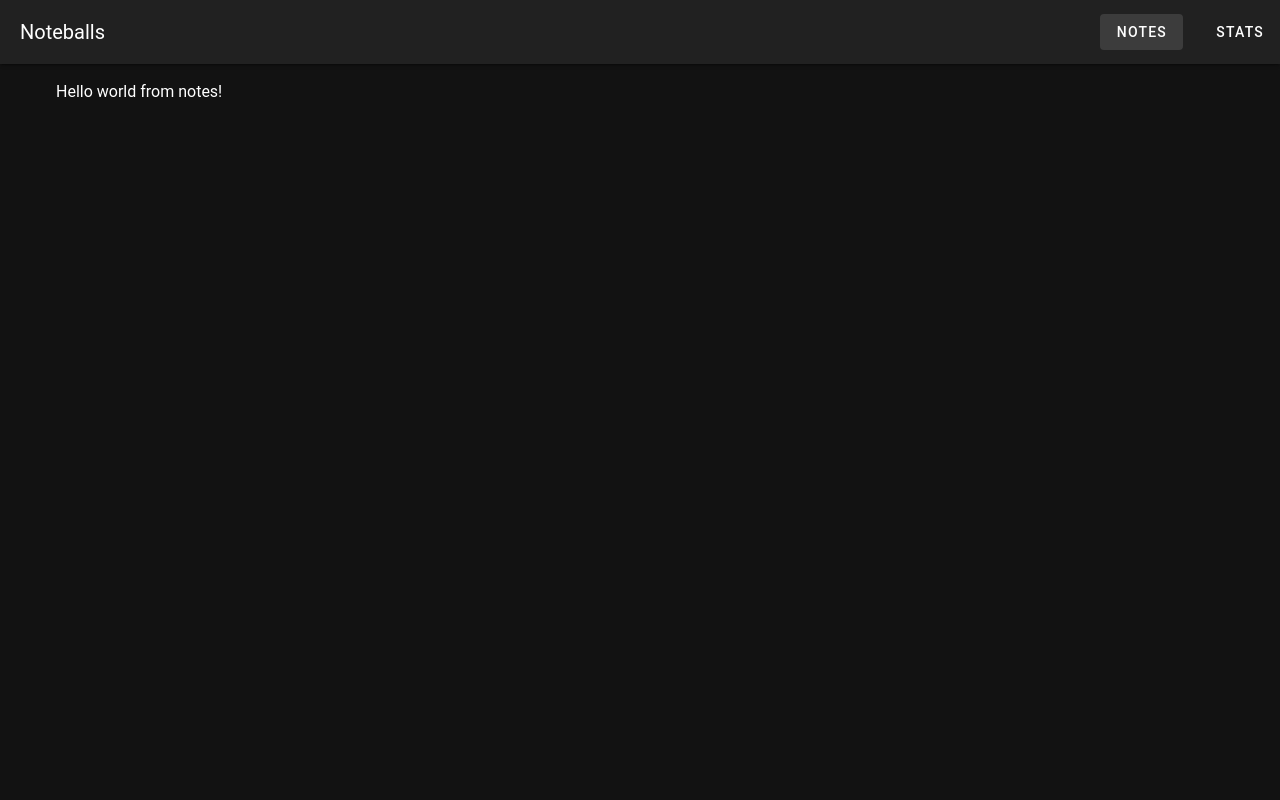
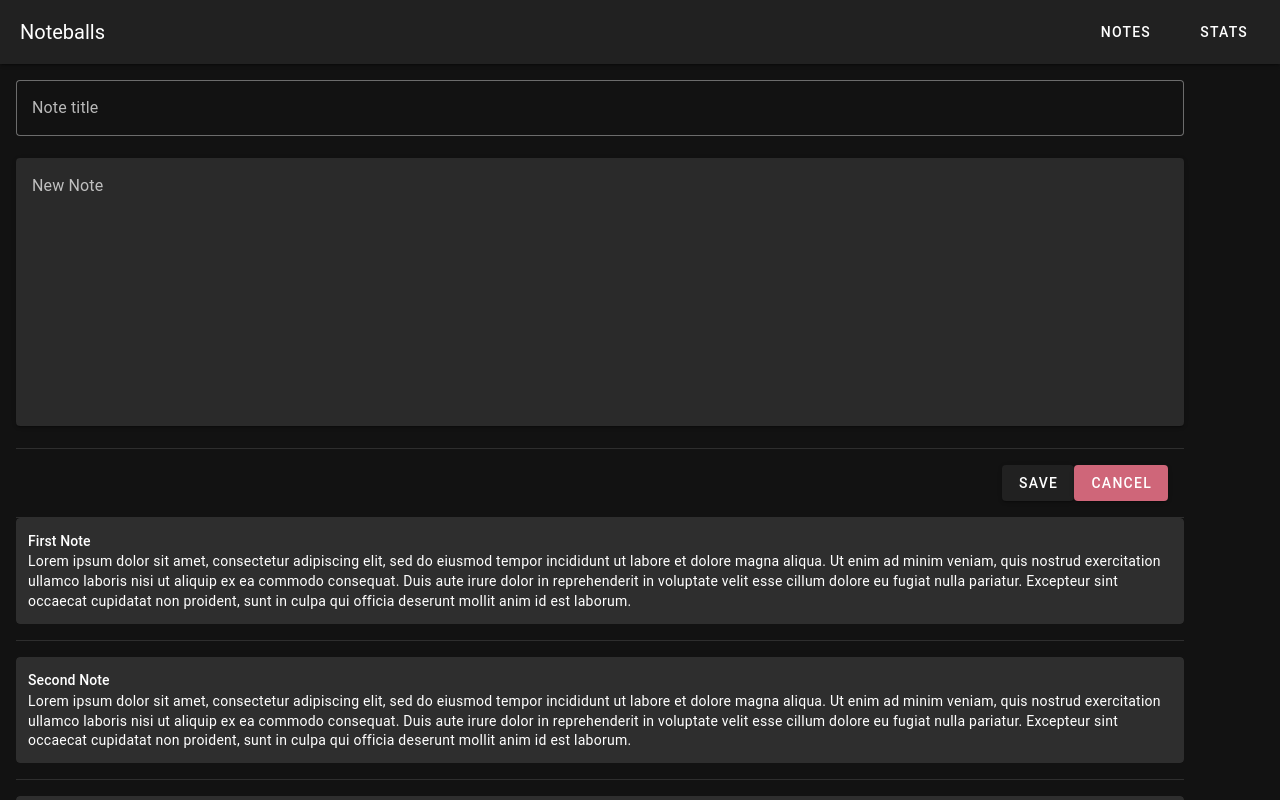
Before and after one commit to brainwave/learn, a Vue app in the folder vue3/noteballs/: page /notes in a window 1280 px wide. Shown: the top 800 px of the page. Built offline with nearby package versions, Linux system fonts and the light colour scheme.

Commit message:
Working multi-note display

```diff
--- a/vue3/noteballs/src/App.vue
+++ b/vue3/noteballs/src/App.vue
@@ -1,16 +1,22 @@
 <template>
   <v-app>
-    <AppBar />
+    <AppBar/>
     <v-main>
-      <v-container>
-        <RouterView />
+      <v-container class="margin-initial">
+        <RouterView/>
       </v-container>
     </v-main>
   </v-app>
 </template>
 
-<script setup lang="ts">
+<script lang="ts" setup>
 
-import AppBar from "@/components/AppBar.vue";
-import { RouterView } from "vue-router";
+import AppBar from "@/components/header/AppBar.vue";
+import {RouterView} from "vue-router";
 </script>
+
+<style scoped>
+.margin-initial {
+  margin: initial;
+}
+</style>
--- a/vue3/noteballs/src/components/AppBar.vue
+++ b/vue3/noteballs/src/components/header/AppBar.vue
@@ -1,9 +1,9 @@
 <script lang="ts" setup>
 
 import {ref} from "vue";
-import NavBar from "@/components/NavBar.vue";
-import NavDrawer from "@/components/NavDrawer.vue";
-import type {NavItemEntry} from "@/components/NavItem.vue"
+import NavBar from "@/components/header/NavBar.vue";
+import NavDrawer from "@/components/header/NavDrawer.vue";
+import type {NavItemEntry} from "@/components/header/NavItem.vue"
 
 const drawer = ref(false)
 
@@ -22,7 +22,11 @@ const navItems: NavItemEntry[] = [
   }
 ]
 
-const activeItemNumber = ref(0)
+const activeItemNumber = ref(null)
+
+const onActiveChanged = (index: number) => {
+  activeItemNumber.value = index
+}
 
 </script>
 
@@ -32,11 +36,11 @@ const activeItemNumber = ref(0)
     <v-app-bar-nav-icon v-if="$vuetify.display.mdAndDown" class="nav-drawer" variant="text"
                         @click.stop="toggleDrawer"></v-app-bar-nav-icon>
     <v-toolbar-title class="title">Noteballs</v-toolbar-title>
-    <NavDrawer v-if="drawer" :navItems="navItems" @activeChanged="(index)=>{activeItemNumber=index}"
+    <NavDrawer v-if="drawer" :navItems="navItems" @activeChanged="onActiveChanged"
                @click="drawer = !drawer"/>
     <v-spacer></v-spacer>
     <NavBar v-if="$vuetify.display.lgAndUp" :activeNumber="activeItemNumber" :navItems="navItems"
-            @activeChanged="(index)=>{activeItemNumber=index}"/>
+            @activeChanged="onActiveChanged"/>
   </v-app-bar>
 
 </template>
--- a/vue3/noteballs/src/components/NavBar.vue
+++ b/vue3/noteballs/src/components/header/NavBar.vue
@@ -1,5 +1,5 @@
 <script lang="ts" setup>
-import NavItem, {NavItemEntry} from "@/components/NavItem.vue"
+import NavItem, {NavItemEntry} from "@/components/header/NavItem.vue"
 
 defineProps<{
   navItems: NavItemEntry[],
@@ -20,5 +20,6 @@ defineProps<{
 .nav-bar {
   display: flex;
   gap: 1rem;
+  margin-right: 1rem;
 }
 </style>
--- a/vue3/noteballs/src/components/NavDrawer.vue
+++ b/vue3/noteballs/src/components/header/NavDrawer.vue
@@ -1,5 +1,5 @@
 <script lang="ts" setup>
-import type {NavItemEntry} from "@/components/NavItem.vue"
+import type {NavItemEntry} from "@/components/header/NavItem.vue"
 
 defineProps<{
   navItems: NavItemEntry[]
--- /dev/null
+++ b/vue3/noteballs/src/components/notes/NewNote.vue
@@ -0,0 +1,24 @@
+<script lang="ts" setup>
+
+</script>
+
+<template>
+  <v-textarea
+    auto-grow
+    label="Note title"
+    row-height="15"
+    rows="1"
+    variant="outlined"
+  ></v-textarea>
+  <v-textarea
+    auto-grow
+    label="New Note"
+    row-height="5"
+    rows="10"
+    variant="solo-filled"
+  ></v-textarea>
+</template>
+
+<style scoped>
+
+</style>
--- /dev/null
+++ b/vue3/noteballs/src/components/notes/NewNoteActions.vue
@@ -0,0 +1,12 @@
+<script lang="ts" setup>
+
+</script>
+
+<template>
+  <v-btn color="primary">Save</v-btn>
+  <v-btn color="error">Cancel</v-btn>
+</template>
+
+<style scoped>
+
+</style>
--- /dev/null
+++ b/vue3/noteballs/src/components/notes/Note.vue
@@ -0,0 +1,52 @@
+<script lang="ts" setup>
+
+import {NoteEntry} from "@/const/notes";
+import {computed, ref} from "vue";
+
+const props = defineProps<{
+  noteEntry: NoteEntry
+}>()
+
+const charLimit = 445;
+const isNoteTooBig = computed(() => {
+  return props.noteEntry.content.length > charLimit
+})
+
+const shortContent = computed(() => {
+  return props.noteEntry.content.slice(0, charLimit)
+})
+
+const expanded = ref(false)
+</script>
+
+<template>
+  <v-card hover variant="tonal" @click="expanded=!expanded">
+    <v-container fluid>
+      <v-row dense>
+        <v-card-title class="text-subtitle-2">{{ props.noteEntry.title }}</v-card-title>
+        <v-card-text class="noteText">
+          {{ isNoteTooBig && !expanded ? shortContent : props.noteEntry.content }}
+        </v-card-text>
+        <v-card-actions v-if="isNoteTooBig">
+          <v-btn class="ms-2" size="small" @click.stop="expanded=!expanded">
+            <v-icon v-if="!expanded" icon="mdi-chevron-down"></v-icon>
+            <v-icon v-if="expanded" icon="mdi-chevron-up"></v-icon>
+          </v-btn>
+        </v-card-actions>
+      </v-row>
+    </v-container>
+  </v-card>
+
+  <v-divider></v-divider>
+
+</template>
+
+<style scoped>
+.noteText {
+  padding: 0;
+}
+
+.text-subtitle-2 {
+  padding: 0;
+}
+</style>
--- /dev/null
+++ b/vue3/noteballs/src/components/notes/Notes.vue
@@ -0,0 +1,19 @@
+<script lang="ts" setup>
+import {notes} from "@/const/notes";
+import Note from "@/components/notes/Note.vue";
+</script>
+
+<template>
+  <div class="notesDisplay">
+    <Note v-for="note in notes" :key="note.id" :noteEntry="note">
+    </Note>
+  </div>
+</template>
+
+<style scoped>
+.notesDisplay {
+  display: flex;
+  flex-direction: column;
+  gap: 1rem;
+}
+</style>
--- /dev/null
+++ b/vue3/noteballs/src/const/notes.ts
@@ -0,0 +1,59 @@
+const loremIpsum = "Lorem ipsum dolor sit amet, consectetur adipiscing elit, sed do eiusmod tempor " +
+  "incididunt ut labore et dolore magna aliqua. Ut enim ad minim veniam, quis nostrud exercitation ullamco laboris " +
+  "nisi ut aliquip ex ea commodo consequat. Duis aute irure dolor in reprehenderit in voluptate velit esse cillum " +
+  "dolore eu fugiat nulla pariatur. Excepteur sint occaecat cupidatat non proident, sunt in culpa qui officia " +
+  "deserunt mollit anim id est laborum."
+
+const loremIpsumLong = "Lorem ipsum dolor sit amet, consectetur adipiscing elit, sed do eiusmod tempor " +
+  "incididunt ut labore et dolore magna aliqua. Ut enim ad minim veniam, quis nostrud exercitation ullamco laboris " +
+  "nisi ut aliquip ex ea commodo consequat. Duis aute irure dolor in reprehenderit in voluptate velit esse cillum " +
+  "dolore eu fugiat nulla pariatur. Excepteur sint occaecat cupidatat non proident, sunt in culpa qui officia " +
+  "deserunt mollit anim id est laborum.orem ipsum dolor sit amet, consectetur adipiscing elit, sed do eiusmod tempor " +
+  "incididunt ut labore et dolore magna aliqua. Ut enim ad minim veniam, quis nostrud exercitation ullamco laboris " +
+  "nisi ut aliquip ex ea commodo consequat. Duis aute irure dolor in reprehenderit in voluptate velit esse cillum " +
+  "dolore eu fugiat nulla pariatur. Excepteur sint occaecat cupidatat non proident, sunt in culpa qui officia " +
+  "deserunt mollit anim id est laborum.orem ipsum dolor sit amet, consectetur adipiscing elit, sed do eiusmod tempor " +
+  "incididunt ut labore et dolore magna aliqua. Ut enim ad minim veniam, quis nostrud exercitation ullamco laboris " +
+  "nisi ut aliquip ex ea commodo consequat. Duis aute irure dolor in reprehenderit in voluptate velit esse cillum " +
+  "dolore eu fugiat nulla pariatur. Excepteur sint occaecat cupidatat non proident, sunt in culpa qui officia " +
+  "deserunt mollit anim id est laborum.orem ipsum dolor sit amet, consectetur adipiscing elit, sed do eiusmod tempor " +
+  "incididunt ut labore et dolore magna aliqua. Ut enim ad minim veniam, quis nostrud exercitation ullamco laboris " +
+  "nisi ut aliquip ex ea commodo consequat. Duis aute irure dolor in reprehenderit in voluptate velit esse cillum " +
+  "dolore eu fugiat nulla pariatur. Excepteur sint occaecat cupidatat non proident, sunt in culpa qui officia " +
+  "deserunt mollit anim id est laborum.orem ipsum dolor sit amet, consectetur adipiscing elit, sed do eiusmod tempor " +
+  "incididunt ut labore et dolore magna aliqua. Ut enim ad minim veniam, quis nostrud exercitation ullamco laboris " +
+  "nisi ut aliquip ex ea commodo consequat. Duis aute irure dolor in reprehenderit in voluptate velit esse cillum " +
+  "dolore eu fugiat nulla pariatur. Excepteur sint occaecat cupidatat non proident, sunt in culpa qui officia " +
+  "deserunt mollit anim id est laborum.orem ipsum dolor sit amet, consectetur adipiscing elit, sed do eiusmod tempor " +
+  "incididunt ut labore et dolore magna aliqua. Ut enim ad minim veniam, quis nostrud exercitation ullamco laboris " +
+  "nisi ut aliquip ex ea commodo consequat. Duis aute irure dolor in reprehenderit in voluptate velit esse cillum " +
+  "dolore eu fugiat nulla pariatur. Excepteur sint occaecat cupidatat non proident, sunt in culpa qui officia " +
+  "deserunt mollit anim id est laborum.orem ipsum dolor sit amet, consectetur adipiscing elit, sed do eiusmod tempor " +
+  "incididunt ut labore et dolore magna aliqua. Ut enim ad minim veniam, quis nostrud exercitation ullamco laboris " +
+  "nisi ut aliquip ex ea commodo consequat. Duis aute irure dolor in reprehenderit in voluptate velit esse cillum " +
+  "dolore eu fugiat nulla pariatur. Excepteur sint occaecat cupidatat non proident, sunt in culpa qui officia " +
+  "deserunt mollit anim id est laborum."
+
+export interface NoteEntry {
+  id: number,
+  title: string,
+  content: string
+}
+
+export const notes: NoteEntry[] = [
+  {
+    id: 1,
+    title: 'First Note',
+    content: loremIpsum,
+  },
+  {
+    id: 2,
+    title: 'Second Note',
+    content: loremIpsum,
+  },
+  {
+    id: 3,
+    title: 'Third Note',
+    content: loremIpsumLong,
+  },
+]
--- a/vue3/noteballs/src/views/NotesView.vue
+++ b/vue3/noteballs/src/views/NotesView.vue
@@ -1,7 +1,23 @@
 <template>
-    <div>Hello world from notes!</div>
+  <NewNote/>
+  <v-divider></v-divider>
+  <v-container class="noteActions">
+    <NewNoteActions/>
+  </v-container>
+  <v-divider></v-divider>
+  <Notes></Notes>
 </template>
 
-<script setup lang="ts">
+<script lang="ts" setup>
 
+import NewNote from "@/components/notes/NewNote.vue";
+import NewNoteActions from "@/components/notes/NewNoteActions.vue";
+import Notes from "@/components/notes/Notes.vue";
 </script>
+
+<style scoped>
+.noteActions {
+  display: flex;
+  justify-content: flex-end;
+}
+</style>
```
Also changed, not shown: vue3/noteballs/components.d.ts (+10 -4 lines), vue3/noteballs/src/components/header/NavItem.vue (renamed from vue3/noteballs/src/components/NavItem.vue).
